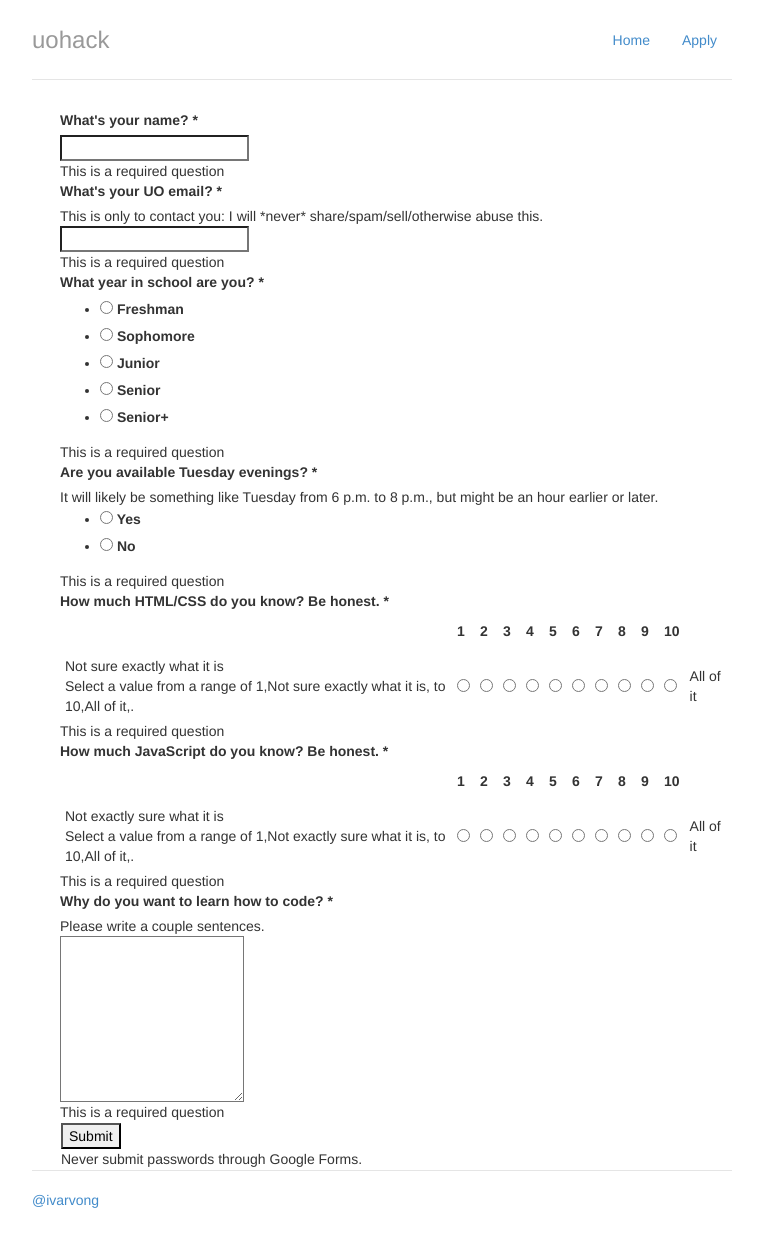
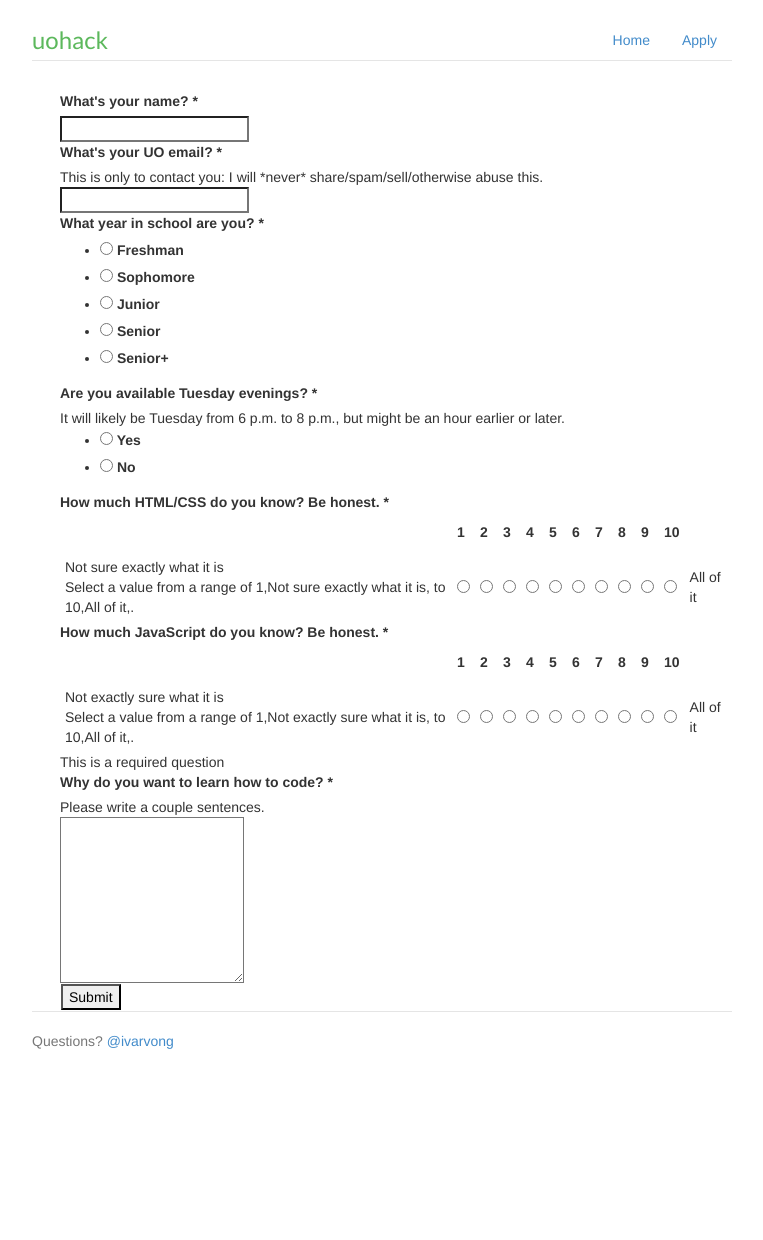
Before and after one commit to uohack/uohack.github.io, a Jekyll site: the page built from apply/index.html, in a window 1280 px wide. Shown: the whole page, without its empty margins (258-1021 px from the left). Built offline with Jekyll 4.4.1, drawn with Linux system fonts in a browser that asks for light colours; after the commit the page ends 1081 px from its top, so only the background shows below that.

Commit message:
styling, small copy changes

```diff
--- a/_layouts/default.html
+++ b/_layouts/default.html
@@ -9,6 +9,8 @@
     <link href="/css/bootstrap.min.css" rel="stylesheet">
     <link href="/css/docs.css" rel="stylesheet">
     <link href="/css/main.css" rel="stylesheet">
+    <link href="http://fonts.googleapis.com/css?family=Lato" rel="stylesheet" type="text/css">
+
 </head>
 <body>
 
@@ -18,13 +20,15 @@
           <li><a href="/">Home</a></li>
           <li><a href="/apply/">Apply</a></li>
         </ul>
-        <h3 class="text-muted">uohack</h3>
+
+          <h3 class="text-muted"><a href="/">uohack</a></h3>
+
       </div>
 
       {{ content }}
 
       <div class="footer">
-        <p><a href="https://twitter.com/ivarvong">@ivarvong</a></p>
+        <p>Questions? <a href="https://twitter.com/ivarvong">@ivarvong</a></p>
       </div>
 
     </div> <!-- /container -->
--- a/apply/index.html
+++ b/apply/index.html
@@ -6,18 +6,12 @@ title: Apply to uohack
         <form action="https://docs.google.com/forms/d/1gYBLmlcjj3-dw6uhmMQnZEyouNe8UCrsjAcvM-m_Jm8/formResponse" method="post" id="ss-form" target="_self" onsubmit="" name="ss-form">
             <div style="margin-left: 2em; padding-left: 0">
                 <div class="ss-form-question errorbox-good">
-                    <div dir="ltr" class="ss-item ss-item-required ss-text">
                         <div class="ss-form-entry">
                             <div class="ss-q-title">
                                 <label class="ss-q-item-label" for="entry_692722395">What's your name? <span class="ss-required-asterisk">*</span></label>
                             </div>
                             <div class="ss-q-help ss-secondary-text" dir="ltr"></div><input type="text" name="entry.692722395" value="" class="ss-q-short required" id="entry_692722395" dir="auto" aria-required="true" required="" title="" />
-                            <div class="error-message"></div>
-                            <div class="required-message">
-                                This is a required question
-                            </div>
                         </div>
-                    </div>
                 </div>
                 <div class="ss-form-question errorbox-good">
                     <div dir="ltr" class="ss-item ss-item-required ss-text">
@@ -28,10 +22,6 @@ title: Apply to uohack
                             <div class="ss-q-help ss-secondary-text" dir="ltr">
                                 This is only to contact you: I will *never* share/spam/sell/otherwise abuse this.
                             </div><input type="text" name="entry.1365465476" value="" class="ss-q-short" id="entry_1365465476" dir="auto" aria-required="true" required="" title="" />
-                            <div class="error-message"></div>
-                            <div class="required-message">
-                                This is a required question
-                            </div>
                         </div>
                     </div>
                 </div>
@@ -59,10 +49,6 @@ title: Apply to uohack
                                     <label><span class="ss-choice-item-control goog-inline-block"><input type="radio" name="entry.228953515" value="Senior+" id="group_228953515_5" class="ss-q-radio" aria-label="Senior+" required="" /></span> <span class="ss-choice-label">Senior+</span></label>
                                 </li>
                             </ul>
-                            <div class="error-message"></div>
-                            <div class="required-message">
-                                This is a required question
-                            </div>
                         </div>
                     </div>
                 </div>
@@ -73,7 +59,7 @@ title: Apply to uohack
                                 <label class="ss-q-item-label" for="entry_360696888">Are you available Tuesday evenings? <span class="ss-required-asterisk">*</span></label>
                             </div>
                             <div class="ss-q-help ss-secondary-text" dir="ltr">
-                                It will likely be something like Tuesday from 6 p.m. to 8 p.m., but might be an hour earlier or later.
+                                It will likely be Tuesday from 6 p.m. to 8 p.m., but might be an hour earlier or later.
                             </div>
                             <ul class="ss-choices">
                                 <li class="ss-choice-item">
@@ -83,10 +69,6 @@ title: Apply to uohack
                                     <label><span class="ss-choice-item-control goog-inline-block"><input type="radio" name="entry.1663133718" value="No" id="group_1663133718_2" class="ss-q-radio" aria-label="No" required="" /></span> <span class="ss-choice-label">No</span></label>
                                 </li>
                             </ul>
-                            <div class="error-message"></div>
-                            <div class="required-message">
-                                This is a required question
-                            </div>
                         </div>
                     </div>
                 </div>
@@ -198,9 +180,6 @@ title: Apply to uohack
                                     </tr>
                                 </tbody>
                             </table>
-                            <div class="required-message">
-                                This is a required question
-                            </div>
                         </div>
                     </div>
                 </div>
@@ -327,12 +306,8 @@ title: Apply to uohack
                             <div class="ss-q-help ss-secondary-text" dir="ltr">
                                 Please write a couple sentences.
                             </div>
-                            <textarea name="entry.178959128" rows="8" cols="0" class="ss-q-long" id="entry_178959128" dir="auto" aria-required="true" required="">
-</textarea>
-                            <div class="error-message"></div>
-                            <div class="required-message">
-                                This is a required question
-                            </div>
+                            <textarea name="entry.178959128" rows="8" cols="0" class="ss-q-long" id="entry_178959128" dir="auto" aria-required="true" required=""></textarea>
+
                         </div>
                     </div>
                 </div><input type="hidden" name="draftResponse" value="[] " /> <input type="hidden" name="pageHistory" value="0" />
@@ -342,9 +317,6 @@ title: Apply to uohack
                             <tr>
                                 <td class="ss-form-entry goog-inline-block" id="navigation-buttons" dir="ltr">
                                     <input type="submit" name="submit" value="Submit" id="ss-submit" />
-                                    <div class="ss-secondary-text">
-                                        Never submit passwords through Google Forms.
-                                    </div>
                                 </td>
                             </tr>
                         </tbody>
--- a/css/main.css
+++ b/css/main.css
@@ -18,10 +18,18 @@ body {
 }
 /* Make the masthead heading the same height as the navigation */
 .header h3 {
-  margin-top: 0;
+    margin-top: 0;
   margin-bottom: 0;
+}
+.header h3 a {
   line-height: 40px;
   padding-bottom: 19px;
+  font-family: "Lato";
+  color: #006dcc;
+  color: #5cb85c;
+}
+.header h3 a:hover {
+  text-decoration: none;
 }
 
 /* Custom page footer */
```
Also changed, not shown: index.html (+5 -5 lines), resources/index.html (added, +11 -0 lines), week1.md (added, +36 -0 lines).
